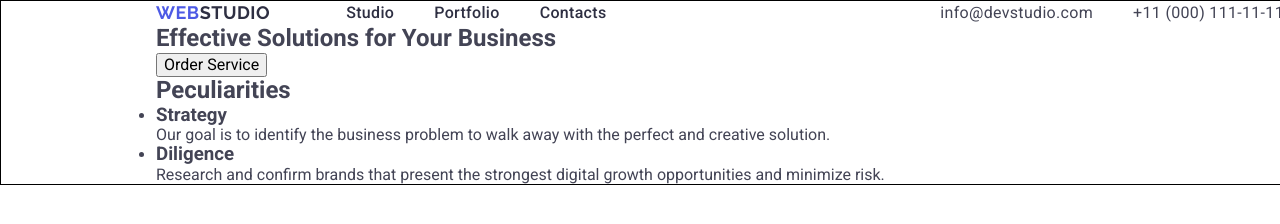
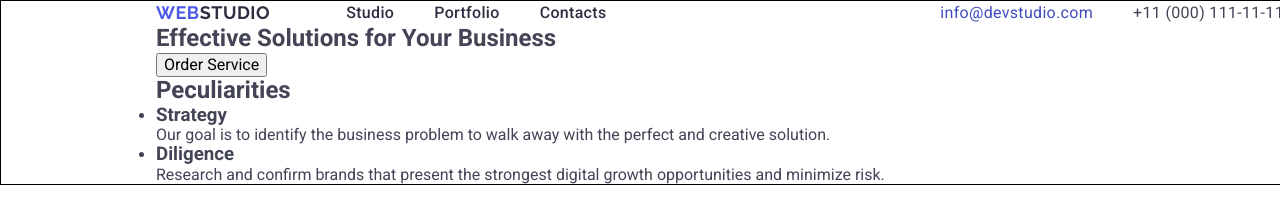
Before and after one commit to koraycetin/goit-markup-hw-03, a plain HTML site: page index.html in a window 1280 px wide. In both pictures the pointer is over the link "info@devstudio.com". Shown: the top 224 px of the page. Drawn offline with nearby package versions, Linux system fonts and the light colour scheme.

Commit message:
problems finish

```diff
--- a/css/styles.css
+++ b/css/styles.css
@@ -30,7 +30,7 @@ img {
 .header-nav-logo {
     margin-right: 76px;
     font-size: 18px;
-    font-family: 'Raleway', sans-serif;
+    font-family: "Raleway", sans-serif;
     font-weight: 700;
     letter-spacing: 0.03em;
     line-height: 1.17;
@@ -40,7 +40,7 @@ img {
 }
 .logo-studio {
     font-size: 18px;
-    font-family: 'Raleway', sans-serif;
+    font-family: "Raleway", sans-serif;
     font-weight: 700;
     color: #2E2F42;
     line-height: 1.17;
@@ -88,7 +88,7 @@ header nav .nav-menu:focus {
 }
 header .address-menu .address-mail-number:hover,
 header .address-menu .address-mail-number:focus,
-header .address-menu .address-mail-number: :active {
+header .address-menu .address-mail-number:active {
     color: #404bbf;
 }
 
```
